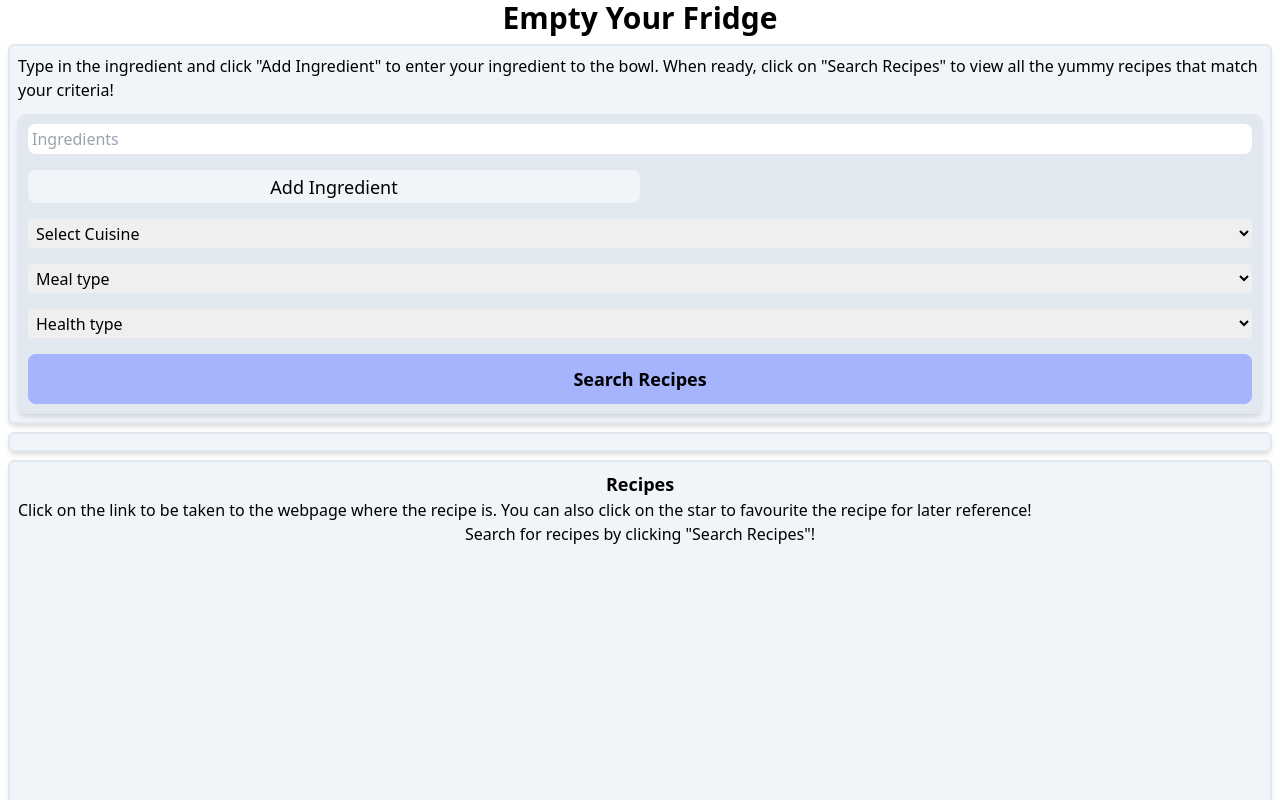
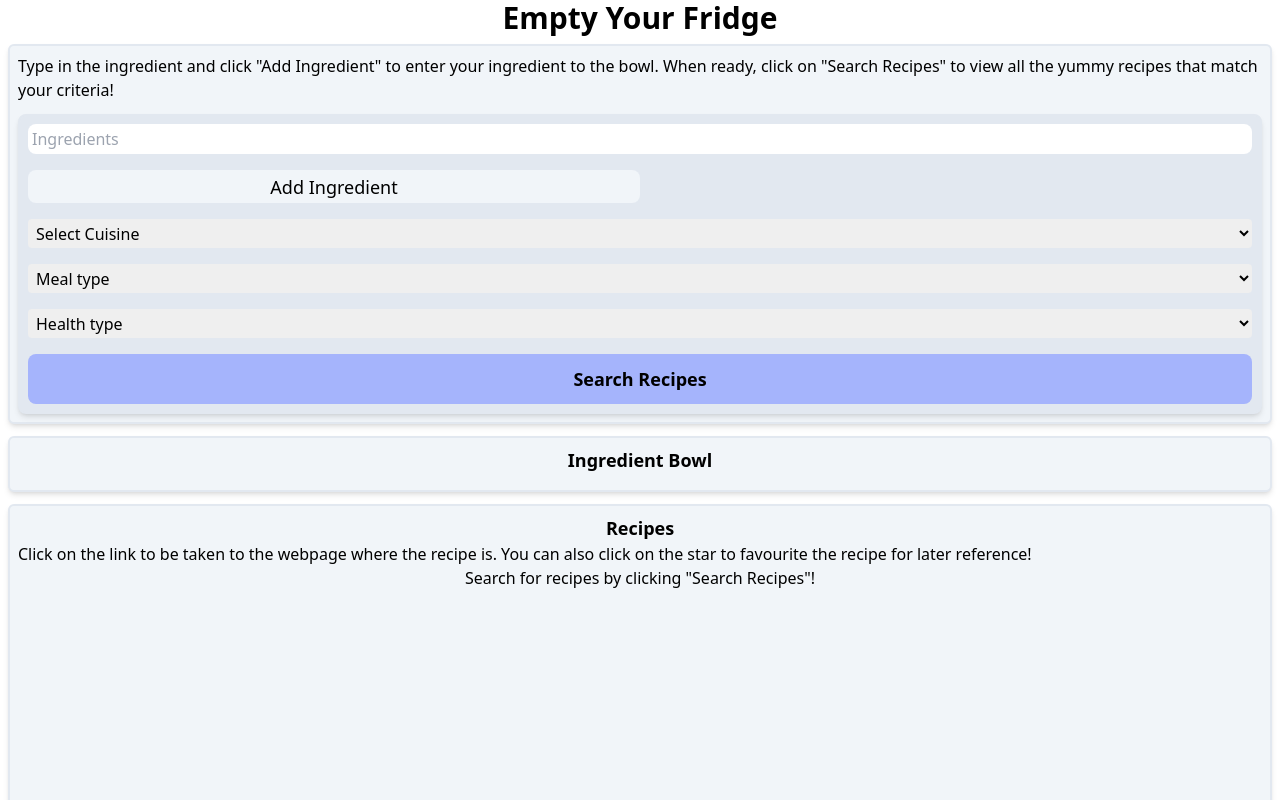
Before and after one commit to TheBigBookMan/Empty-Your-Fridge, a React (Create React App) app in the folder empty-your-fridge/: page / in a window 1280 px wide. Shown: the top 800 px of the page. Built offline with nearby package versions, Linux system fonts and the light colour scheme.

Commit message:
updated bowl design

```diff
--- a/empty-your-fridge/src/App.js
+++ b/empty-your-fridge/src/App.js
@@ -18,12 +18,12 @@ function App() {
       <header className="text-center">
         <h1 className="font-bold text-3xl">Empty Your Fridge</h1>
       </header>
-      <main className="flex flex-col gap-2 p-2 h-full">
+      <main className="flex flex-col gap-3 p-2 h-full">
         <IngredientProvider>
           <RecipeProvider>
             <Ingredients />
             <FavouriteProvider>
-              <div className="flex flex-col gap-2">
+              <div className="flex flex-col gap-3">
                 <Bowl />
 
                 <Recipes />
--- a/empty-your-fridge/src/components/Bowl/Bowl.js
+++ b/empty-your-fridge/src/components/Bowl/Bowl.js
@@ -8,7 +8,9 @@ import { useIngredientContext } from "../../utils/IngredientsContext";
 const Bowl = () => {
   const { ingredients, removeIngredient } = useIngredientContext();
   return (
-    <ul className="flex flex-row flex-wrap w-full gap-5 border-solid border-2 border-slate-200 rounded-md bg-slate-100 shadow-md p-2 items-center justify-around">
+    <div className="flex flex-col gap-2 border-solid border-2 border-slate-200 rounded-md bg-slate-100 shadow-md p-2">
+      <p className="text-center font-bold text-lg">Ingredient Bowl</p>
+      <ul className="flex flex-row flex-wrap w-full gap-5  items-center justify-around">
         {ingredients.map((ingredient) => (
           <li
             key={ingredient}
@@ -23,6 +25,7 @@ const Bowl = () => {
           </li>
         ))}
       </ul>
+    </div>
   );
 };
 
```
Lines whose indentation alone changed are shown as unchanged.
